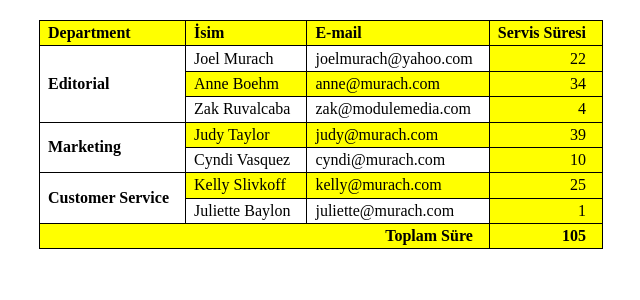
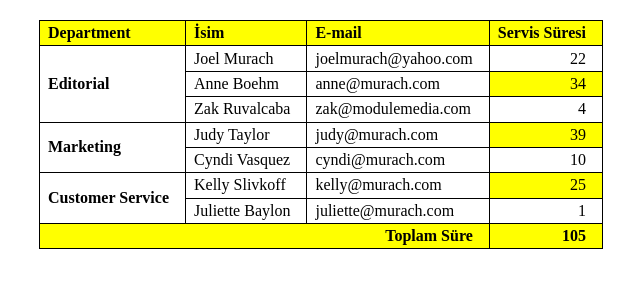
Before and after one commit to ercument0377/ercument0377.github.io, a PHP site: page /odev3/Activity3.html in a window 1280 px wide. Shown: the top 300 px of the page, without its empty margins (246-886 px from the left). Run offline with PHP 8.4, Linux system fonts and the light colour scheme.

Commit message:
Add files via upload

```diff
--- a/odev3/Activity3.css
+++ b/odev3/Activity3.css
@@ -34,7 +34,7 @@
 
 }
 
-tbody tr:nth-child(even) td
+tbody tr:nth-child(odd) td
 {
-	background-color: yellow;
+	background-color: white;
 }
--- a/odev3/Activity3.html
+++ b/odev3/Activity3.html
@@ -36,7 +36,7 @@
 
 				<td>Zak Ruvalcaba</td>
 				<td>zak@modulemedia.com</td>
-				<td class="right", bgcolor="white">4</td>
+				<td class="right">4</td>
 			</tr>
 			<tr>
                 <th rowspan="2">Marketing</th>
```
